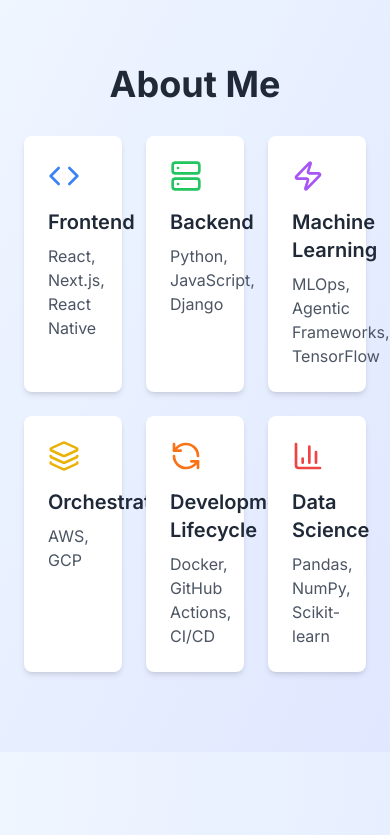
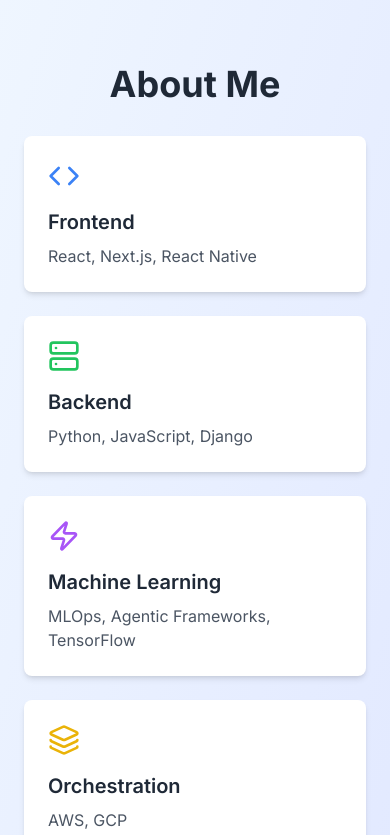
Before and after one commit to rahilv99/verma-portfoilo, a Next.js app: page / in a window 390 px wide. Shown: the part 1040-1875 px from the top of the page. Built offline with nearby package versions, Linux system fonts and the light colour scheme.

Commit message:
mobile compatability

```diff
--- a/app/components/About.tsx
+++ b/app/components/About.tsx
@@ -30,7 +30,7 @@
         </motion.h2>
         <div className="flex flex-col md:flex-row items-center justify-center">
           <motion.div
-            className="md:w-1/2 grid grid-cols-3 gap-6"
+            className="md:w-1/2 grid md:grid-cols-3 gap-6 sm:grid-cols-1"
             initial={{ opacity: 0, x: 50 }}
             whileInView={{ opacity: 1, x: 0 }}
             viewport={{ once: true }}
```
